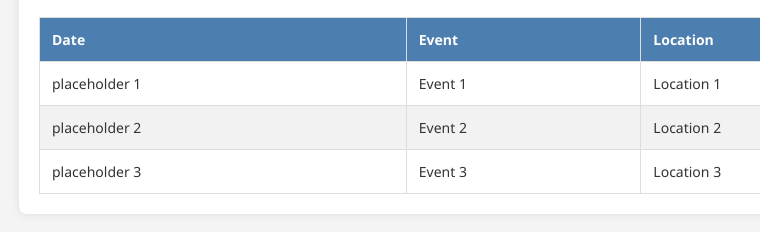
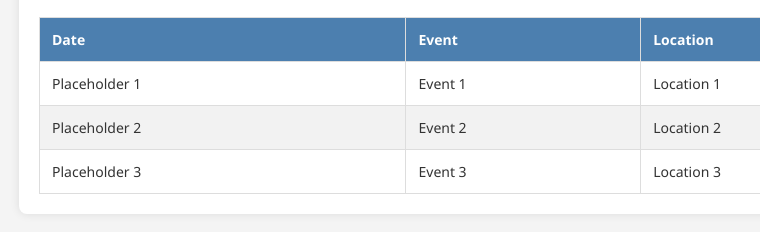
Before and after one commit to QMArcheryClub/QMArcheryClub.github.io, a plain HTML site: page index.html in a window 1280 px wide. Shown: the part 274-506 px from the top of the page, 151-911 px from the left. Drawn offline with Linux system fonts and the light colour scheme; no server answers.

Commit message:
Update index.html

```diff
--- a/index.html
+++ b/index.html
@@ -53,17 +53,17 @@
             </thead>
             <tbody>
                 <tr>
-                    <td>placeholder 1</td>
+                    <td>Placeholder 1</td>
                     <td>Event 1</td>
                     <td>Location 1</td>
                 </tr>
                 <tr>
-                    <td>placeholder 2</td>
+                    <td>Placeholder 2</td>
                     <td>Event 2</td>
                     <td>Location 2</td>
                 </tr>
                 <tr>
-                    <td>placeholder 3</td>
+                    <td>Placeholder 3</td>
                     <td>Event 3</td>
                     <td>Location 3</td>
                 </tr>
```
